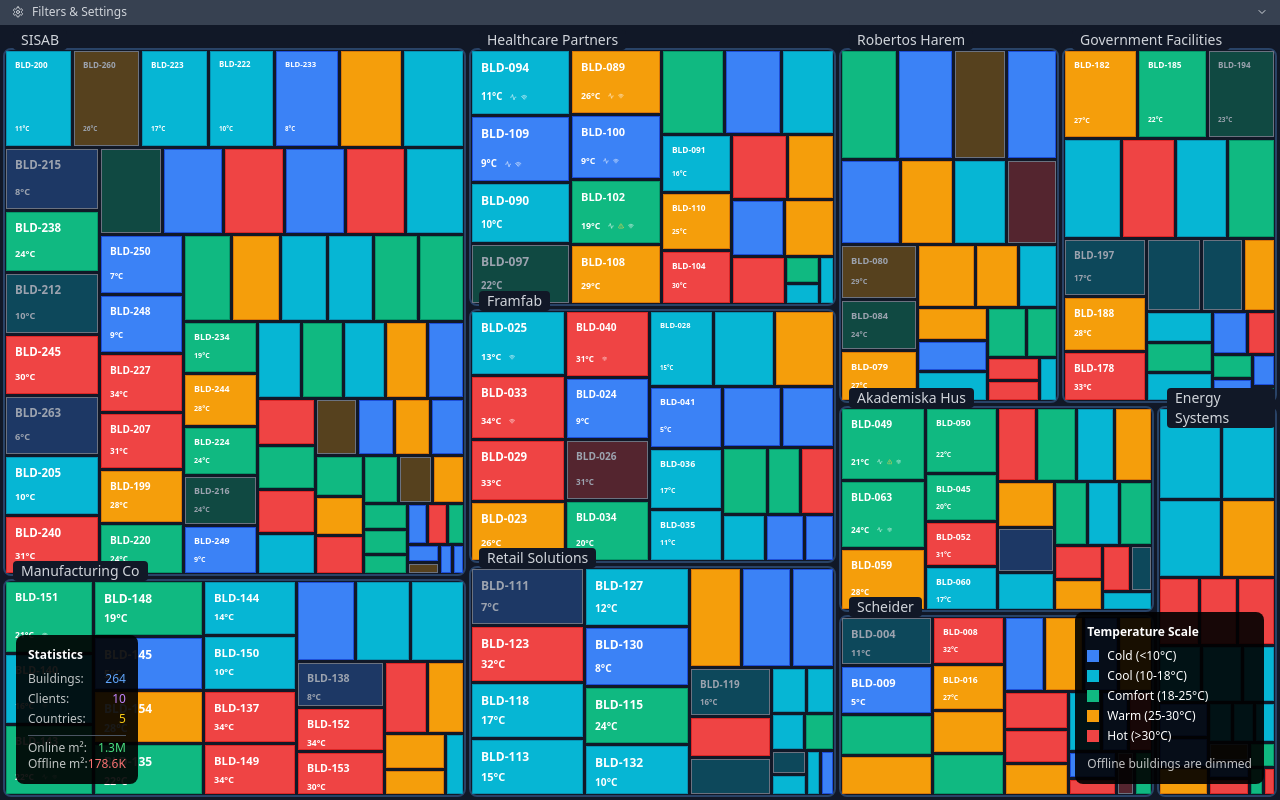
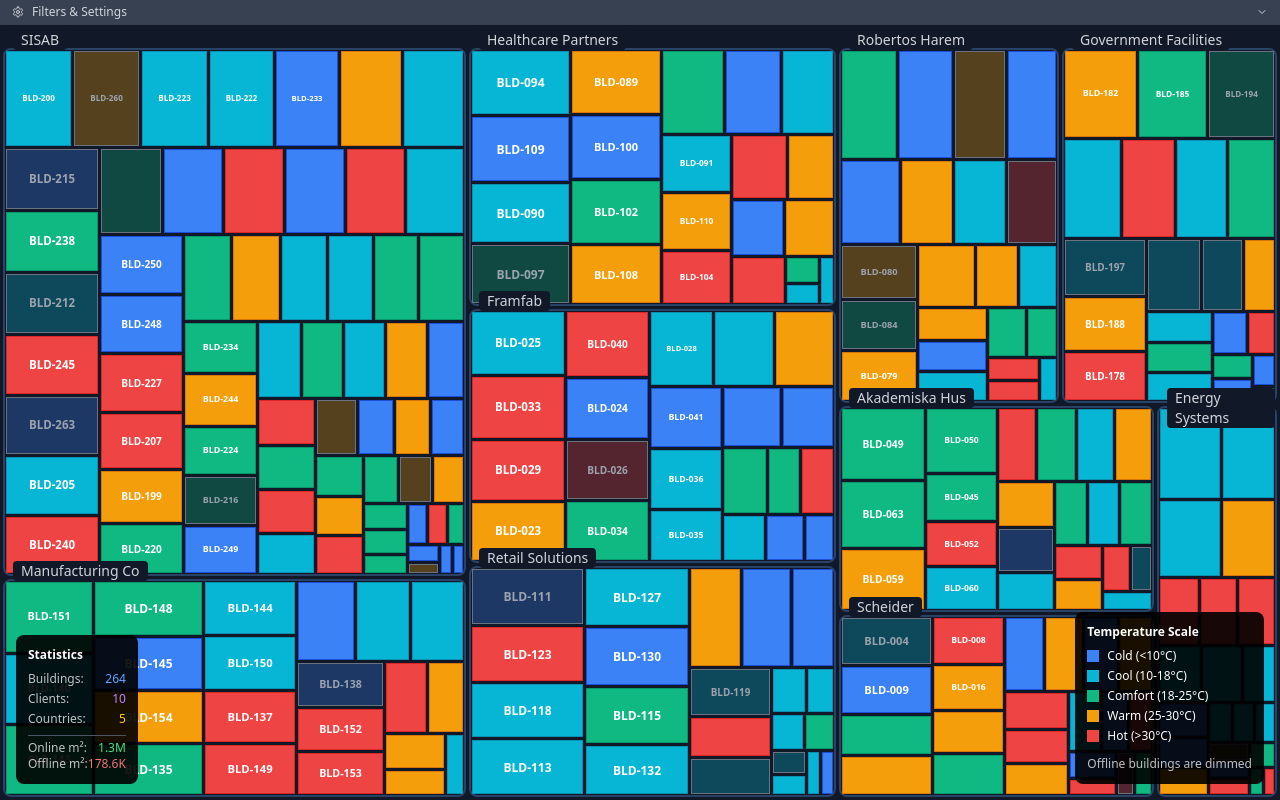
Before and after one commit to maxberggren/tree-view, a React (Vite) app: page / in a window 1280 px wide. Built offline with nearby package versions, Linux system fonts and the light colour scheme.

Commit message:
Remove icons and temperature from treemap
Removed icons and temperature display from the building cells in `src/components/BuildingCell.tsx` to declutter the treemap visualization.

```diff
--- a/src/components/BuildingCell.tsx
+++ b/src/components/BuildingCell.tsx
@@ -231,7 +231,6 @@ export const BuildingCell: React.FC<BuildingCellProps> = ({ node, colorMode, onH
   };
 
   const shouldShowText = width > 60 && height > 40;
-  const shouldShowIcons = width > 80 && height > 60;
   const shouldShowDetails = width > 120 && height > 80;
 
   return (
@@ -255,51 +254,22 @@ export const BuildingCell: React.FC<BuildingCellProps> = ({ node, colorMode, onH
       }}
     >
       {shouldShowText && (
-        <div className="p-2 h-full flex flex-col justify-between text-xs overflow-hidden">
-          <div>
+        <div className="p-2 h-full flex flex-col justify-center text-center overflow-hidden">
           <div
-              className="font-bold leading-tight mb-1"
+            className="font-bold leading-tight"
             style={{ color: getTextColor(), fontSize: Math.min(width / 8, 12) }}
           >
             {building.id}
           </div>
           {shouldShowDetails && (
             <div
-                className="opacity-90 leading-tight"
+              className="opacity-90 leading-tight mt-1"
               style={{ color: getTextColor(), fontSize: Math.min(width / 12, 9) }}
             >
               {building.name}
             </div>
           )}
         </div>
-
-          <div className="flex items-end justify-between">
-            <div className="flex items-center gap-1">
-              <div
-                className="font-bold"
-                style={{ color: getTextColor(), fontSize: Math.min(width / 10, 11) }}
-              >
-                {temp}°C
-              </div>
-
-              {shouldShowIcons && (
-                <div className="flex flex-wrap gap-1 ml-1">
-                  {building.features.hasClimateBaseline && (
-                    <Activity size={Math.min(width / 15, 12)} color={getTextColor()} />
-                  )}
-                  {building.features.hasReadWriteDiscrepancies && (
-                    <AlertTriangle size={Math.min(width / 15, 12)} color="#FCD34D" />
-                  )}
-                  {building.isOnline ? (
-                    <Wifi size={Math.min(width / 15, 12)} color={getTextColor()} />
-                  ) : (
-                    <WifiOff size={Math.min(width / 15, 12)} color="#9CA3AF" />
-                  )}
-                </div>
-              )}
-            </div>
-          </div>
-        </div>
       )}
     </div>
   );
```
Lines whose indentation alone changed are shown as unchanged.
